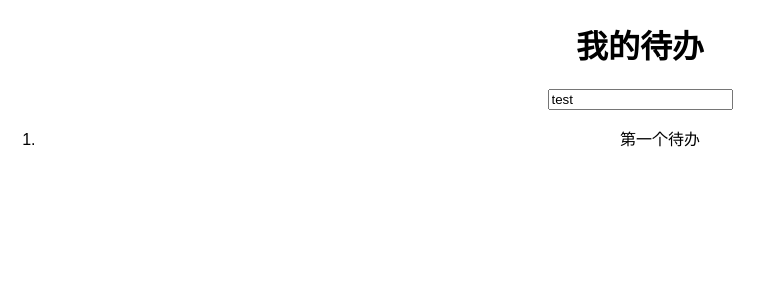
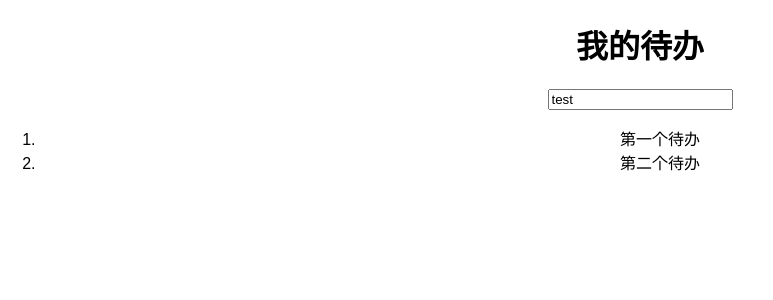
Before and after one commit to SageSanyue/reactTest1.0, a React (Create React App) app: page / in a window 1280 px wide. Shown: the top 300 px of the page, without its empty margins (0-773 px from the left). Built offline with nearby package versions, Linux system fonts and the light colour scheme.

Commit message:
将每个待办封装成TodoItem

```diff
--- a/src/App.js
+++ b/src/App.js
@@ -1,6 +1,7 @@
 import React, { Component } from 'react';
 import './App.css';
 import TodoInput from './TodoInput'
+import TodoItem from './TodoItem'
 
 class App extends Component {
   constructor(props){
@@ -8,14 +9,19 @@
     this.state = {
       newTodo: 'test',
       todoList: [
-        {id:1,title:'第一个待办'}
+        {id:1,title:'第一个待办'},
+        {id:2,title:'第二个待办'},
       ]
     }
   }
   render() {
 
     let todos = this.state.todoList.map((item,index)=>{
-      return <li>{item.title}</li>
+      return (
+      <li>
+        <TodoItem todo={item} />
+      </li>
+      )
     })
 
     return (
--- /dev/null
+++ b/src/TodoItem.js
@@ -0,0 +1,7 @@
+import React, { Component } from 'react';
+
+export default class TodoItem extends Component {
+    render(){
+        return <div>{this.props.todo.title}</div>
+    }
+}
```
